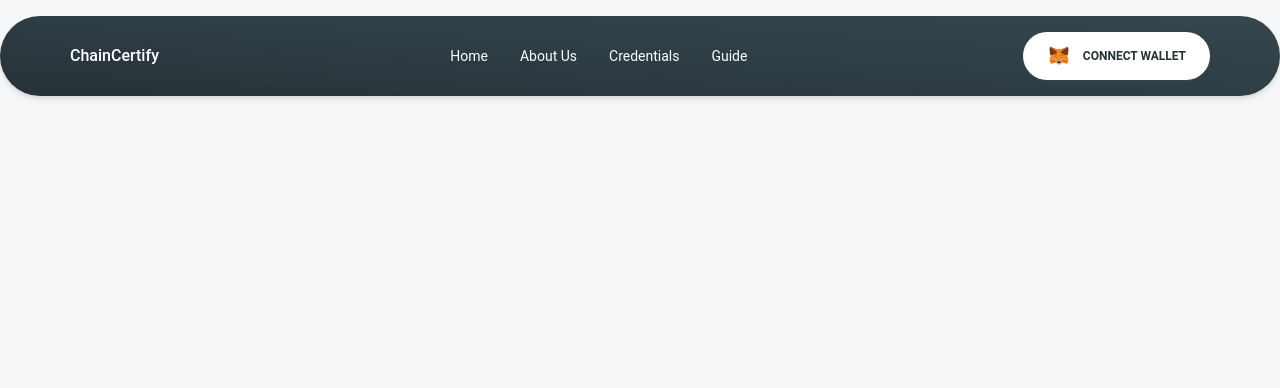
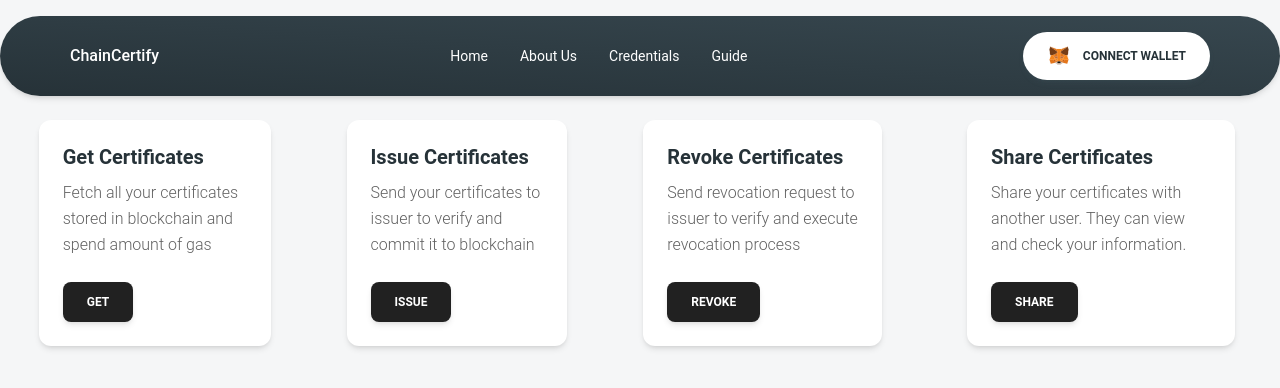
Before and after one commit to r1chou5e/ChainCertify-FE, a React (Create React App) app: page / in a window 1280 px wide. Shown: the top 388 px of the page. Built offline with nearby package versions, Linux system fonts and the light colour scheme.

Commit message:
add home cards

```diff
--- a/package.json
+++ b/package.json
@@ -11,6 +11,7 @@
     "prettier": "^3.0.2",
     "react": "^18.2.0",
     "react-dom": "^18.2.0",
+    "react-router-dom": "^6.15.0",
     "react-scripts": "5.0.1",
     "web-vitals": "^2.1.4"
   },
--- a/src/App.js
+++ b/src/App.js
@@ -1,10 +1,15 @@
 import './App.css';
 import Header from "./components/Header";
+import { Route, Routes } from 'react-router-dom';
+import Home from './components/home/HomePage';
 
 function App() {
   return (
     <div className="App">
       <Header />
+      <Routes>
+        <Route path="/" element={<Home />} />
+      </Routes>
     </div>
   );
 }
--- /dev/null
+++ b/src/components/home/HomePage.jsx
@@ -0,0 +1,44 @@
+import React from "react";
+import HomeCard from "./display/HomeCard";
+
+const introduction = [
+    {
+        id: 0,
+        title: "Get Certificates",
+        description: "Fetch all your certificates stored in blockchain and spend amount of gas",
+        button: "Get"
+    },
+    {
+        id: 1,
+        title: "Issue Certificates",
+        description: "Send your certificates to issuer to verify and commit it to blockchain",
+        button: "Issue"
+    },
+    {
+        id: 2,
+        title: "Revoke Certificates",
+        description: "Send revocation request to issuer to verify and execute revocation process",
+        button: "Revoke"
+    },
+    {
+        id: 3,
+        title: "Share Certificates",
+        description: "Share your certificates with another user. They can view and check your information.",
+        button: "Share"
+    }
+]
+
+function Home () {
+    return (
+        <div className="flex justify-evenly">
+            {introduction.map((instance) =>
+                <HomeCard
+                    title={instance.title}
+                    description={instance.description}
+                    button={instance.button}
+            />)}
+        </div>
+    )
+}
+
+export default Home;
--- /dev/null
+++ b/src/components/home/display/HomeCard.jsx
@@ -0,0 +1,30 @@
+import React from "react";
+import {
+    Card,
+    CardBody,
+    CardFooter,
+    Typography,
+    Button,
+  } from "@material-tailwind/react";
+
+function HomeCard (props) {
+    return (
+        <div className="flex justify-center">
+            <Card className="mt-6 w-3/4">
+                <CardBody>
+                    <Typography variant="h5" color="blue-gray" className="mb-2">
+                        {props.title}
+                    </Typography>
+                    <Typography>
+                        {props.description}
+                    </Typography>
+                </CardBody>
+                <CardFooter className="pt-0">
+                    <Button>{props.button}</Button>
+                </CardFooter>
+            </Card>
+        </div>
+    )
+}
+
+export default HomeCard;
--- a/src/index.js
+++ b/src/index.js
@@ -1,5 +1,6 @@
 import React from 'react';
 import ReactDOM from 'react-dom/client';
+import { BrowserRouter } from 'react-router-dom';
 import './index.css';
 import App from './App';
 import reportWebVitals from './reportWebVitals';
@@ -8,9 +9,11 @@ import { ThemeProvider } from '@material-tailwind/react';
 const root = ReactDOM.createRoot(document.getElementById('root'));
 root.render(
   <React.StrictMode>
-    <ThemeProvider>
-      <App />
-    </ThemeProvider>
+    <BrowserRouter>
+      <ThemeProvider>
+        <App />
+      </ThemeProvider>
+    </BrowserRouter>
   </React.StrictMode>
 );
 
```
Also changed, not shown: 1 other file (tests, documents, lock files or other folders).
